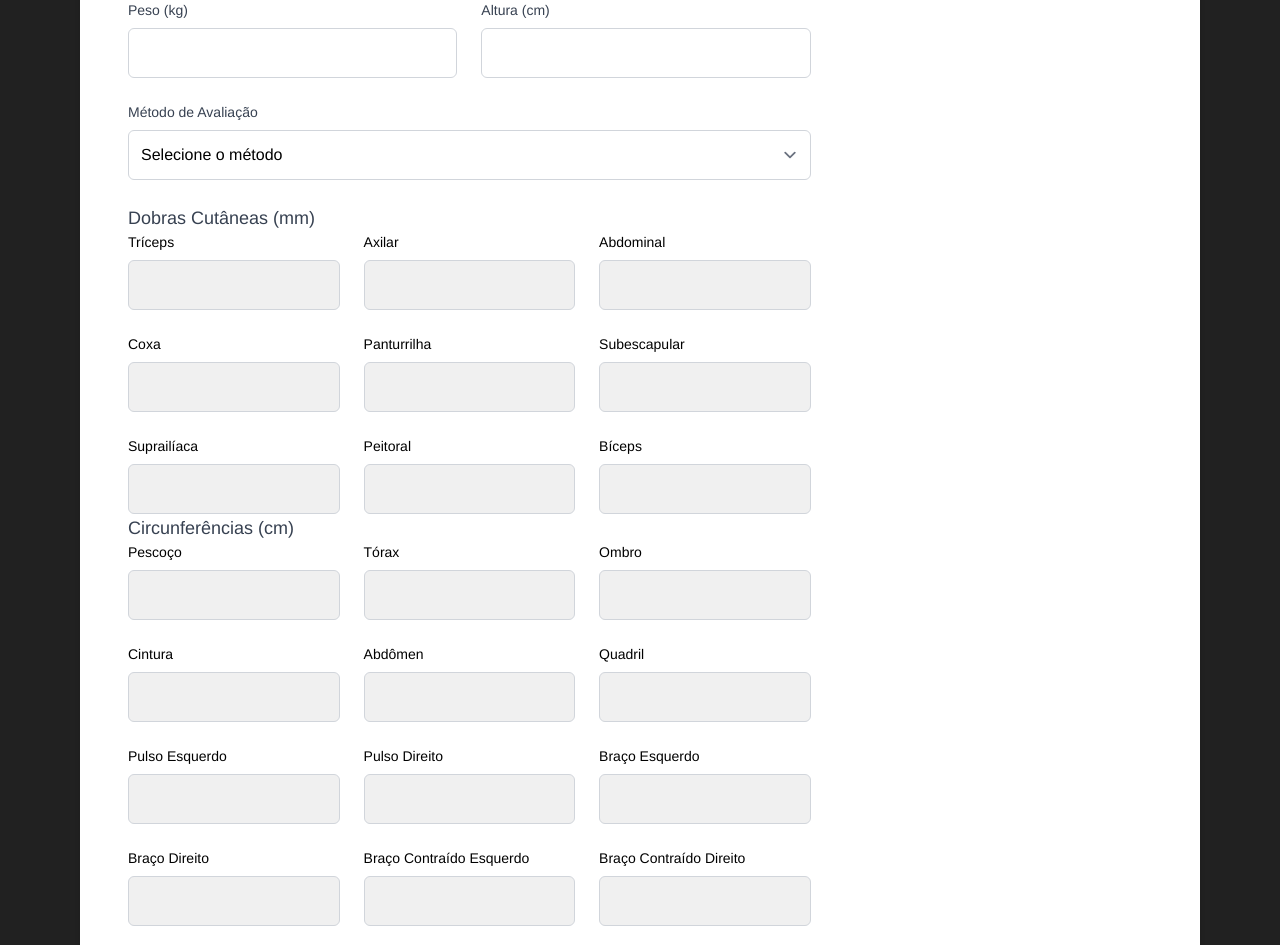
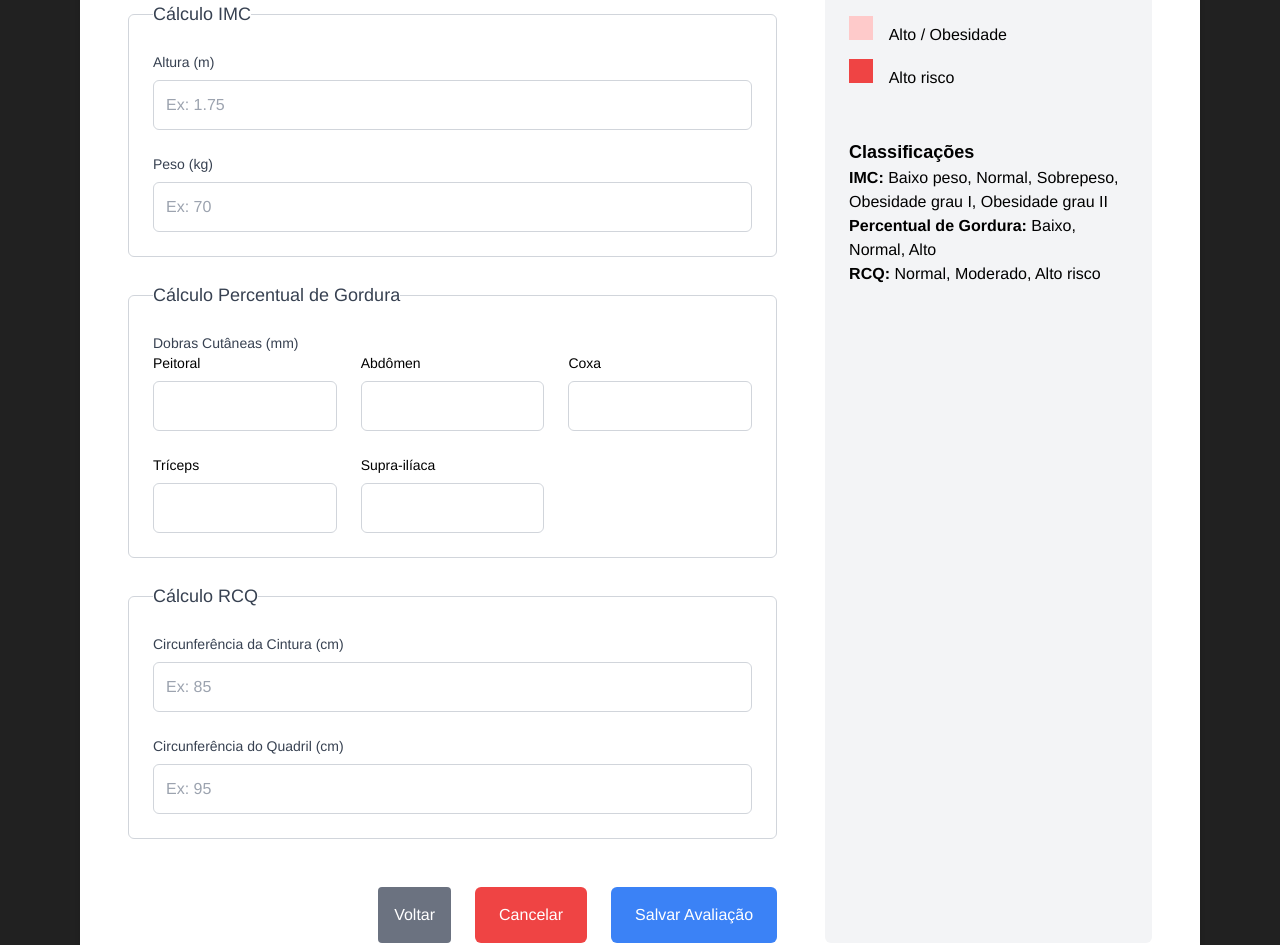
Before and after one commit to Andisssu/avasoft-ihm, a Vue app in the folder frontend/: page /AssessmentPage/1 in a window 1280 px wide. Shown: the part 370-1315 px from the top of the page. Built offline with nearby package versions, Linux system fonts and the light colour scheme; what vue3-google-login would draw is missing.

Commit message:
feat: create partial assessment page

```diff
--- a/frontend/src/templates/AssessmentPage.vue
+++ b/frontend/src/templates/AssessmentPage.vue
@@ -6,7 +6,7 @@
     <div class="w-2/3">
       <h1 class="text-2xl font-bold text-center mb-2" style="color: black;">Avaliação Antropométrica</h1>
 
-      <form @submit.prevent="salvarAvaliacao">
+      <form @submit.prevent>
         <!-- Seleção de Sexo e Idade -->
         <div class="mb-4 flex space-x-4">
           <div class="w-1/2">
@@ -17,235 +17,260 @@
               <option value="feminino">Feminino</option>
             </select>
           </div>
+
           <div class="w-1/2">
             <label for="idade" class="block text-sm font-medium text-gray-700">Idade</label>
             <input v-model="idade" type="number" class="mt-1 p-2 w-full border-gray-300 rounded-md" />
           </div>
         </div>
 
-        <!-- Peso e Altura -->
-        <div class="mb-4 flex space-x-4">
-          <div class="w-1/2">
-            <label for="peso" class="block text-sm font-medium text-gray-700">Peso (kg)</label>
-            <input v-model="peso" type="number" class="mt-1 p-2 w-full border-gray-300 rounded-md" />
+        <!-- Altura e Peso com borda -->
+        <fieldset class="mb-4 p-4 border border-gray-300 rounded-md">
+          <legend class="text-lg font-medium text-gray-700">Cálculo IMC</legend>
+          <label for="altura" class="block text-sm font-medium text-gray-700">Altura (m)</label>
+          <input v-model="altura" type="number" step="0.01" class="mt-1 p-2 w-full border-gray-300 rounded-md"
+            placeholder="Ex: 1.75" />
+
+          <label for="peso" class="block mt-4 text-sm font-medium text-gray-700">Peso (kg)</label>
+          <input v-model="peso" type="number" step="0.1" class="mt-1 p-2 w-full border-gray-300 rounded-md"
+            placeholder="Ex: 70" />
+          <!-- Resultado IMC -->
+          <div v-if="imc !== null" :class="imcClass" class="p-4 rounded-md mt-2">
+            <p><strong>IMC:</strong> {{ imc }} - {{ imcStatus }}</p>
           </div>
-          <div class="w-1/2">
-            <label for="altura" class="block text-sm font-medium text-gray-700">Altura (cm)</label>
-            <input v-model="altura" type="number" class="mt-1 p-2 w-full border-gray-300 rounded-md" />
+        </fieldset>
+
+
+        <!-- Dobras Cutâneas com borda -->
+        <fieldset class="mb-4 p-4 border border-gray-300 rounded-md">
+          <legend class="text-lg font-medium text-gray-700">Cálculo Percentual de Gordura</legend>
+          <label class="block text-sm font-medium text-gray-700">Dobras Cutâneas (mm)</label>
+          <div class="grid grid-cols-3 gap-4">
+            <div>
+              <label for="peitoral" class="block text-sm font-medium">Peitoral</label>
+              <input v-model="peitoral" type="number" class="mt-1 p-2 w-full border-gray-300 rounded-md" />
+            </div>
+            <div>
+              <label for="abdomen" class="block text-sm font-medium">Abdômen</label>
+              <input v-model="abdomen" type="number" class="mt-1 p-2 w-full border-gray-300 rounded-md" />
+            </div>
+            <div>
+              <label for="coxa" class="block text-sm font-medium">Coxa</label>
+              <input v-model="coxa" type="number" class="mt-1 p-2 w-full border-gray-300 rounded-md" />
+            </div>
+            <div>
+              <label for="triceps" class="block text-sm font-medium">Tríceps</label>
+              <input v-model="triceps" type="number" class="mt-1 p-2 w-full border-gray-300 rounded-md" />
+            </div>
+            <div>
+              <label for="suprailiaca" class="block text-sm font-medium">Supra-ilíaca</label>
+              <input v-model="suprailiaca" type="number" class="mt-1 p-2 w-full border-gray-300 rounded-md" />
+            </div>
           </div>
+          <!-- Resultado Percentual de Gordura -->
+          <div v-if="percentualGordura !== null" :class="gorduraClass" class="p-4 mt-4 rounded-md mt-2">
+            <p><strong>Percentual de Gordura:</strong> {{ percentualGordura }}% - {{ gorduraStatus }}</p>
+          </div>
+        </fieldset>
+
+        <!-- Circunferências com borda -->
+        <fieldset class="mb-4 p-4 border border-gray-300 rounded-md">
+          <legend class="text-lg font-medium text-gray-700">Cálculo RCQ</legend>
+          <label for="cc" class="block text-sm font-medium text-gray-700">Circunferência da Cintura (cm)</label>
+          <input v-model="cc" type="number" class="mt-1 p-2 w-full border-gray-300 rounded-md" placeholder="Ex: 85" />
+
+          <label for="cq" class="block mt-4 text-sm font-medium text-gray-700">Circunferência do Quadril (cm)</label>
+          <input v-model="cq" type="number" class="mt-1 p-2 w-full border-gray-300 rounded-md" placeholder="Ex: 95" />
+          <!-- Resultado RCQ -->
+          <div v-if="rcq !== null" :class="rcqClass" class="p-4 mt-4 rounded-md mt-2">
+            <p><strong>Relação Cintura-Quadril (RCQ):</strong> {{ rcq }} - {{ rcqStatus }}</p>
+          </div>
+        </fieldset>
+        <!-- Botões Salvar e Cancelar -->
+        <div class="flex justify-end space-x-4 mt-6">
+          <button type="button" @click="goBack" class="bg-gray-500 text-white p-3 rounded">Voltar</button>
+          <button @click="cancelarAvaliacao" type="button"
+            class="px-4 py-2 bg-red-500 text-white rounded-md hover:bg-red-600">
+            Cancelar
+          </button>
+          <button type="button" @click="salvarAvaliacao()"
+            class="px-4 py-2 bg-blue-500 text-white rounded-md hover:bg-blue-600">Salvar Avaliação</button>
+
         </div>
 
-        <!-- Seleção do Método de Avaliação -->
-        <div class="mb-4">
-          <label for="metodo" class="block text-sm font-medium text-gray-700">Método de Avaliação</label>
-          <select v-model="metodo" @change="atualizarCamposNecessarios"
-            class="mt-1 p-2 w-full border-gray-300 rounded-md">
-            <option value="" disabled selected>Selecione o método</option>
-            <option value="Guedes">Guedes</option>
-            <option value="Pollock" disabled>Pollock</option>
-            <option value="Jackson & Pollock" disabled>Jackson & Pollock</option>
-            <option value="McArdle">McArdle</option>
-            <option value="Dados Livres">Dados Livres</option>
-          </select>
-        </div>
+      </form>
+    </div>
 
-        <!-- Dobras Cutâneas -->
-        <legend class="text-lg font-medium text-gray-700">Dobras Cutâneas (mm)</legend>
-        <div class="grid grid-cols-3 gap-4">
-          <div v-for="(value, key) in skinfoldData" :key="key">
-            <label :for="key" class="block text-sm font-medium">{{ traduzirDobrasCutaneas(key) }}</label>
-            <input v-model="skinfoldData[key]" :disabled="!camposNecessarios.includes(key)"
-              :class="{ 'disabled-input': !camposNecessarios.includes(key) }" type="number"
-              class="mt-1 p-2 w-full border-gray-300 rounded-md" />
-          </div>
-        </div>
+    <!-- Card informativo -->
+    <div class="w-1/3 p-4 bg-gray-100 rounded-md">
+      <h2 class="text-lg font-bold" style="color: black;">Legenda</h2>
+      <ul class="mt-4">
+        <li class="mb-2"><span class="inline-block w-4 h-4 bg-green-200 mr-2"></span> Saudável / Normal</li>
+        <li class="mb-2"><span class="inline-block w-4 h-4 bg-yellow-200 mr-2"></span> Moderado</li>
+        <li class="mb-2"><span class="inline-block w-4 h-4 bg-red-200 mr-2"></span> Alto / Obesidade</li>
+        <li class="mb-2"><span class="inline-block w-4 h-4 bg-red-500 mr-2"></span> Alto risco</li>
+      </ul>
 
-        <!-- Circunferências -->
-        <legend class="text-lg font-medium text-gray-700">Circunferências (cm)</legend>
-        <div class="grid grid-cols-3 gap-4">
-          <div v-for="(value, key) in circumferenceData" :key="key">
-            <label :for="key" class="block text-sm font-medium">{{ traduzirCircunferencia(key) }}</label>
-            <input v-model="circumferenceData[key]" :disabled="!camposNecessarios.includes(key)"
-              :class="{ 'disabled-input': !camposNecessarios.includes(key) }" type="number"
-              class="mt-1 p-2 w-full border-gray-300 rounded-md" />
-          </div>
-        </div>
-
-        <!-- Botões -->
-        <div class="mt-4 flex space-x-4">
-          <button type="submit" class="px-4 py-2 bg-blue-500 text-white rounded-md">Salvar Avaliação</button>
-          <button type="button" @click="goBack" class="bg-gray-500 text-white p-3 rounded">Voltar</button>
-        </div>
-      </form>
+      <h3 class="text-lg font-bold mt-6" style="color: black;">Classificações</h3>
+      <p><strong>IMC:</strong> Baixo peso, Normal, Sobrepeso, Obesidade grau I, Obesidade grau II</p>
+      <p><strong>Percentual de Gordura:</strong> Baixo, Normal, Alto</p>
+      <p><strong>RCQ:</strong> Normal, Moderado, Alto risco</p>
     </div>
   </div>
 </template>
 
 <script>
-import axios from 'axios';
 import ToastComponent from '../components/ToastNotification.vue';
-
 export default {
   components: {
     ToastComponent,
   },
   data() {
     return {
+      altura: null,
+      peso: null,
+      cc: null,
+      cq: null,
+      peitoral: null,
+      abdomen: null,
+      coxa: null,
+      triceps: null,
+      suprailiaca: null,
+      idade: null,
       sexo: '',
-      idade: null,
-      peso: null,
-      altura: null,
-      metodo: '',
+      imc: null,
+      imcStatus: '',
+      dc: null,
+      percentualGordura: null,
+      gorduraStatus: '',
+      rcq: null,
+      rcqStatus: '',
       showToast: false,
       toastMessage: '',
-      toastType: 'success',
-      camposNecessarios: [],
-      circumferenceData: {
-        neck: null,
-        thorax: null,
-        shoulderBlade: null,
-        waist: null,
-        abdomen: null,
-        hip: null,
-        leftWrist: null,
-        rightWrist: null,
-        leftArm: null,
-        rightArm: null,
-        leftContractedArm: null,
-        rightContractedArm: null,
-        leftForearm: null,
-        rightForearm: null,
-        leftGlutealThigh: null,
-        rightGlutealThigh: null,
-        leftMedialThigh: null,
-        rightMedialThigh: null,
-        leftLeg: null,
-        rightLeg: null,
-        leftAnkle: null,
-        rightAnkle: null,
-      },
-      skinfoldData: {
-        triceps: null,
-        axillary: null,
-        abdominal: null,
-        thigh: null,
-        calf: null,
-        subscapular: null,
-        suprailiac: null,
-        pectoral: null,
-        bicep: null,
-      },
+      toastType: '',
     };
   },
-  created() {
-    // Obter o id_patient da rota
-    this.id_patient = this.$route.params.id_patient;
+  watch: {
+    altura: 'calcularIMC',
+    peso: 'calcularIMC',
+    peitoral: 'calcularDC',
+    abdomen: 'calcularDC',
+    coxa: 'calcularDC',
+    triceps: 'calcularDC',
+    suprailiaca: 'calcularDC',
+    cc: 'calcularRCQ',
+    cq: 'calcularRCQ',
+    idade: 'calcularDC',
+    sexo: 'calcularDC'
   },
-  watch: {
-    sexo() {
-      this.atualizarCamposNecessarios();
+  computed: {
+    // Escala de cores para o IMC
+    imcClass() {
+      if (this.imc < 18.5) return 'bg-yellow-200 text-yellow-700'; // Baixo peso
+      if (this.imc >= 18.5 && this.imc <= 24.9) return 'bg-green-200 text-green-700'; // Normal
+      if (this.imc >= 25 && this.imc <= 29.9) return 'bg-yellow-200 text-yellow-700'; // Sobrepeso
+      if (this.imc >= 30 && this.imc <= 34.9) return 'bg-red-200 text-red-700'; // Obesidade Grau I (vermelho claro)
+      if (this.imc >= 35) return 'bg-red-500 text-white'; // Obesidade Grau II (vermelho escuro)
+      return '';
+    },
+    // Escala de cores para o Percentual de Gordura
+    gorduraClass() {
+      if (this.percentualGordura < 15) return 'bg-yellow-200 text-yellow-700'; // Baixo
+      if (this.percentualGordura >= 15 && this.percentualGordura <= 20) return 'bg-green-200 text-green-700'; // Normal
+      if (this.percentualGordura > 20) return 'bg-red-200 text-red-700'; // Alto
+      return '';
+    },
+    // Escala de cores para a Relação Cintura-Quadril (RCQ)
+    rcqClass() {
+      if (this.rcq < 0.85) return 'bg-green-200 text-green-700'; // Normal
+      if (this.rcq >= 0.85 && this.rcq < 0.9) return 'bg-yellow-200 text-yellow-700'; // Moderado
+      if (this.rcq >= 0.9) return 'bg-red-200 text-red-700'; // Alto risco
+      return '';
     },
   },
   methods: {
-    traduzirCircunferencia(key) {
-      const traducoes = {
-        neck: 'Pescoço',
-        thorax: 'Tórax',
-        shoulderBlade: 'Ombro',
-        waist: 'Cintura',
-        abdomen: 'Abdômen',
-        hip: 'Quadril',
-        leftWrist: 'Pulso Esquerdo',
-        rightWrist: 'Pulso Direito',
-        leftArm: 'Braço Esquerdo',
-        rightArm: 'Braço Direito',
-        leftContractedArm: 'Braço Contraído Esquerdo',
-        rightContractedArm: 'Braço Contraído Direito',
-        leftForearm: 'Antebraço Esquerdo',
-        rightForearm: 'Antebraço Direito',
-        leftGlutealThigh: 'Coxa Glútea Esquerda',
-        rightGlutealThigh: 'Coxa Glútea Direita',
-        leftMedialThigh: 'Coxa Medial Esquerda',
-        rightMedialThigh: 'Coxa Medial Direita',
-        leftLeg: 'Perna Esquerda',
-        rightLeg: 'Perna Direita',
-        leftAnkle: 'Tornozelo Esquerdo',
-        rightAnkle: 'Tornozelo Direito',
-      };
-      return traducoes[key] || key;
-
-    },
-    traduzirDobrasCutaneas(key) {
-      const traducoes = {
-        triceps: 'Tríceps',
-        axillary: 'Axilar',
-        abdominal: 'Abdominal',
-        thigh: 'Coxa',
-        calf: 'Panturrilha',
-        subscapular: 'Subescapular',
-        suprailiac: 'Suprailíaca',
-        pectoral: 'Peitoral',
-        bicep: 'Bíceps',
-      };
-      return traducoes[key] || key;
-    },
-
-    atualizarCamposNecessarios() {
-      const metodo = this.metodo;
-      const genero = this.sexo;
-      if (metodo === 'Guedes') {
-        if (genero === 'masculino') {
-          this.camposNecessarios = ['triceps', 'suprailiac', 'abdominal'];
-        } else if (genero === 'feminino') {
-          this.camposNecessarios = ['thigh', 'suprailiac', 'subscapular'];
-        }
-      } else if (metodo === 'Pollock') {
-        this.camposNecessarios = ['triceps', 'suprailiac', 'abdominal', 'thigh', 'pectoral'];
-      } else if (metodo === 'Jackson & Pollock') {
-        this.camposNecessarios = ['triceps', 'subscapular', 'axillary', 'abdominal', 'thigh', 'suprailiac', 'pectoral'];
-      } else if (metodo === 'McArdle') {
-        this.camposNecessarios = ['triceps', 'subscapular', 'suprailiac', 'abdominal', 'thigh'];
-      } else if (metodo === 'Dados Livres') {
-        this.camposNecessarios = [
-          ...Object.keys(this.circumferenceData),
-          ...Object.keys(this.skinfoldData)
-        ];
-      } else {
-        this.camposNecessarios = Object.keys(this.circumferenceData).concat(Object.keys(this.skinfoldData));
+    calcularIMC() {
+      const alturaMetros = this.altura;
+      const pesoKg = this.peso;
+      if (alturaMetros && pesoKg) {
+        this.imc = (pesoKg / (alturaMetros * alturaMetros)).toFixed(2);
+        this.imcStatus = this.obterClassificacaoIMC();
       }
     },
-
-    mapearGenero(genero) {
-      const mapaGenero = {
-        masculino: 'homem',
-        feminino: 'mulher',
-      };
-      return mapaGenero[genero] || genero;
-    },
-    async salvarAvaliacao() {
-      const assessmentData = {
-        id_patient: this.id_patient, // Usar o id_patient dinâmico
-        assessmentDate: new Date().toISOString(),
-        weight: this.peso,
-        height: this.altura,
-        method: this.metodo,
-        dateRecorded: new Date().toISOString(),
-        circumferenceData: this.circumferenceData,
-        skinfoldData: this.skinfoldData,
-        gender: this.mapearGenero(this.sexo),
-        age: this.idade,
-      };
-
-      try {
-        const response = await axios.post('http://localhost:3000/assessments', assessmentData);
-        console.log('Avaliação salva!', response.data);
-        this.showToastMessage('Avaliação salva com sucesso!', 'success');
-      } catch (error) {
-        console.error('Erro ao salvar avaliação:', error);
-        this.showToastMessage('Erro ao salvar avaliação!', 'error');
+    calcularDC() {
+      if (this.peitoral && this.abdomen && this.coxa && this.triceps && this.suprailiaca && this.sexo) {
+        const somaDC = parseFloat(this.peitoral) + parseFloat(this.abdomen) + parseFloat(this.coxa) + parseFloat(this.triceps) + parseFloat(this.suprailiaca);
+        if (this.sexo === 'masculino') {
+          this.percentualGordura = (495 / (1.10938 - 0.0008267 * somaDC + 0.0000016 * somaDC ** 2 - 0.0002574 * this.idade) - 450).toFixed(2);
+        } else {
+          this.percentualGordura = (495 / (1.0994921 - 0.0009929 * somaDC + 0.0000023 * somaDC ** 2 - 0.0001392 * this.idade) - 450).toFixed(2);
+        }
+        this.gorduraStatus = this.obterClassificacaoGordura();
       }
     },
-
+    calcularRCQ() {
+      const cc = this.cc;
+      const cq = this.cq;
+      if (cc && cq) {
+        this.rcq = (cc / cq).toFixed(2);
+        this.rcqStatus = this.obterClassificacaoRCQ();
+      }
+    },
+    obterClassificacaoIMC() {
+      if (this.imc < 18.5) return 'Baixo peso';
+      if (this.imc < 24.9) return 'Normal';
+      if (this.imc < 29.9) return 'Sobrepeso';
+      if (this.imc < 34.9) return 'Obesidade grau I';
+      if (this.imc < 39.9) return 'Obesidade grau II';
+      return 'Obesidade grau III';
+    },
+    obterClassificacaoGordura() {
+      const percentual = this.percentualGordura;
+      if (this.sexo === 'masculino') {
+        if (percentual < 6) return 'Baixo';
+        if (percentual < 24) return 'Normal';
+        return 'Alto';
+      } else {
+        if (percentual < 16) return 'Baixo';
+        if (percentual < 30) return 'Normal';
+        return 'Alto';
+      }
+    },
+    obterClassificacaoRCQ() {
+      const rcq = this.rcq;
+      if (this.sexo === 'masculino') {
+        if (rcq < 0.90) return 'Normal';
+        if (rcq < 0.95) return 'Moderado';
+        return 'Alto risco';
+      } else {
+        if (rcq < 0.80) return 'Normal';
+        if (rcq < 0.85) return 'Moderado';
+        return 'Alto risco';
+      }
+    },
+    salvarAvaliacao() {
+      // Verificar se todos os campos obrigatórios estão preenchidos
+      if (
+        this.altura &&
+        this.peso &&
+        this.cc &&
+        this.cq &&
+        this.peitoral &&
+        this.abdomen &&
+        this.coxa &&
+        this.triceps &&
+        this.suprailiaca &&
+        this.idade &&
+        this.sexo
+      ) {
+        // Se todos os campos estiverem preenchidos, salva a avaliação
+        console.log("Avaliação salva!");
+        this.showToastMessage('Avaliação salva com sucesso!', 'success');
+      } else {
+        // Se algum campo obrigatório estiver faltando, exibe uma mensagem de erro
+        this.showToastMessage('Por favor, preencha todos os campos obrigatórios.', 'error');
+      }
+    },
     showToastMessage(message, type) {
       this.toastMessage = message;
       this.toastType = type;
@@ -254,61 +279,35 @@ export default {
         this.showToast = true;
       });
     },
-
     cancelarAvaliacao() {
+      // lógica para cancelar e resetar o formulário
+      this.altura = null;
+      this.peso = null;
+      this.cc = null;
+      this.cq = null;
+      this.peitoral = null;
+      this.abdomen = null;
+      this.coxa = null;
+      this.triceps = null;
+      this.suprailiaca = null;
+      this.idade = null;
       this.sexo = '';
-      this.idade = null;
-      this.peso = null;
-      this.altura = null;
-      this.metodo = '';
-      this.camposNecessarios = [];
-      this.circumferenceData = {
-        neck: null,
-        thorax: null,
-        shoulderBlade: null,
-        waist: null,
-        abdomen: null,
-        hip: null,
-        leftWrist: null,
-        rightWrist: null,
-        leftArm: null,
-        rightArm: null,
-        leftContractedArm: null,
-        rightContractedArm: null,
-        leftForearm: null,
-        rightForearm: null,
-        leftGlutealThigh: null,
-        rightGlutealThigh: null,
-        leftMedialThigh: null,
-        rightMedialThigh: null,
-        leftLeg: null,
-        rightLeg: null,
-        leftAnkle: null,
-        rightAnkle: null,
-      };
-      this.skinfoldData = {
-        triceps: null,
-        axillary: null,
-        abdominal: null,
-        thigh: null,
-        calf: null,
-        subscapular: null,
-        suprailiac: null,
-        pectoral: null,
-        bicep: null,
-      };
-      console.log('Formulário cancelado e resetado!');
+      this.imc = null;
+      this.imcStatus = '';
+      this.percentualGordura = null;
+      this.gorduraStatus = '';
+      this.rcq = null;
+      this.rcqStatus = '';
+      console.log("Formulário cancelado e resetado!");
     },
     goBack() {
       this.$router.go(-1);
     }
   },
+
 };
 </script>
 
 <style>
-.disabled-input {
-  background-color: #f0f0f0;
-  cursor: not-allowed;
-}
+/* Você pode adicionar classes de estilo personalizadas aqui, se necessário */
 </style>
```
